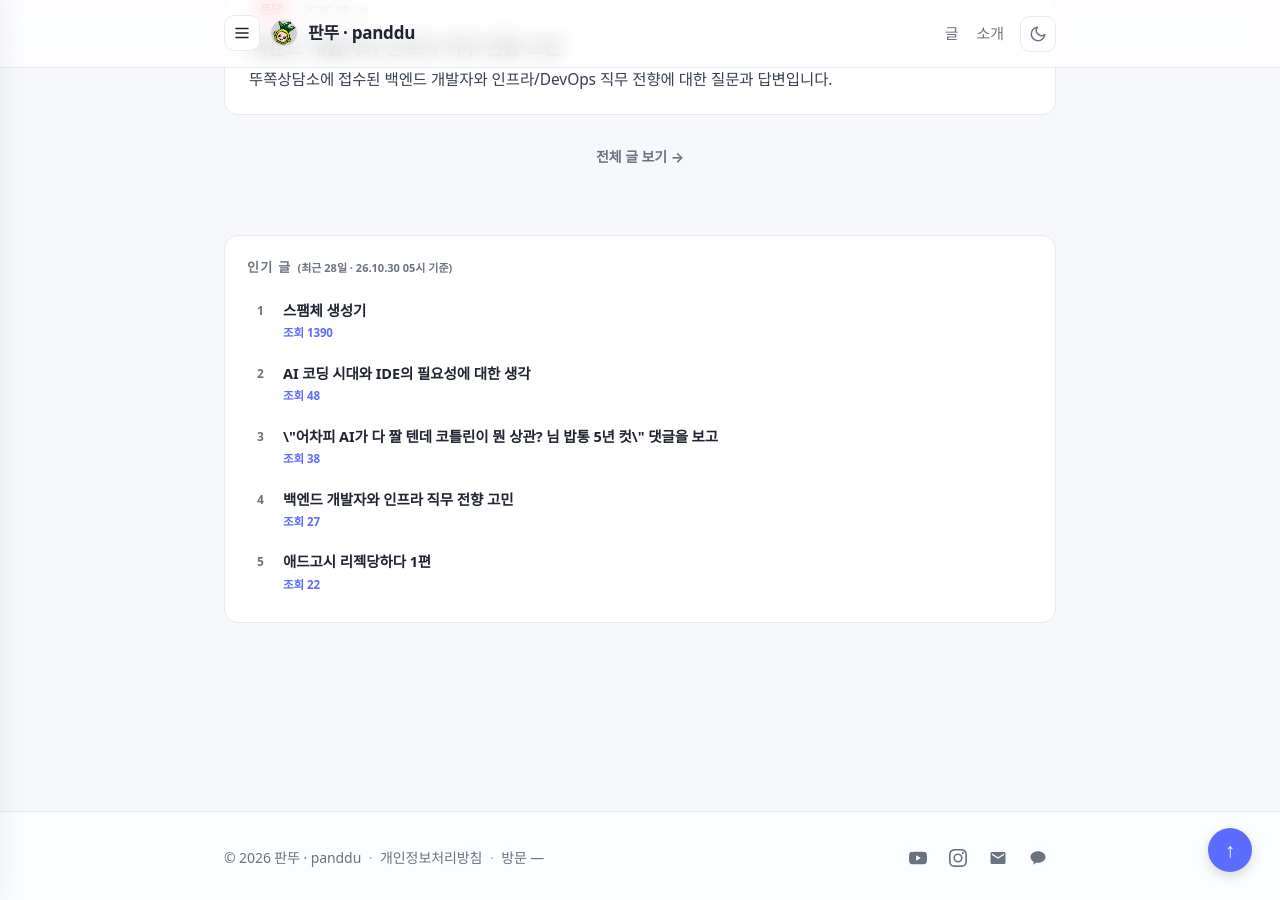
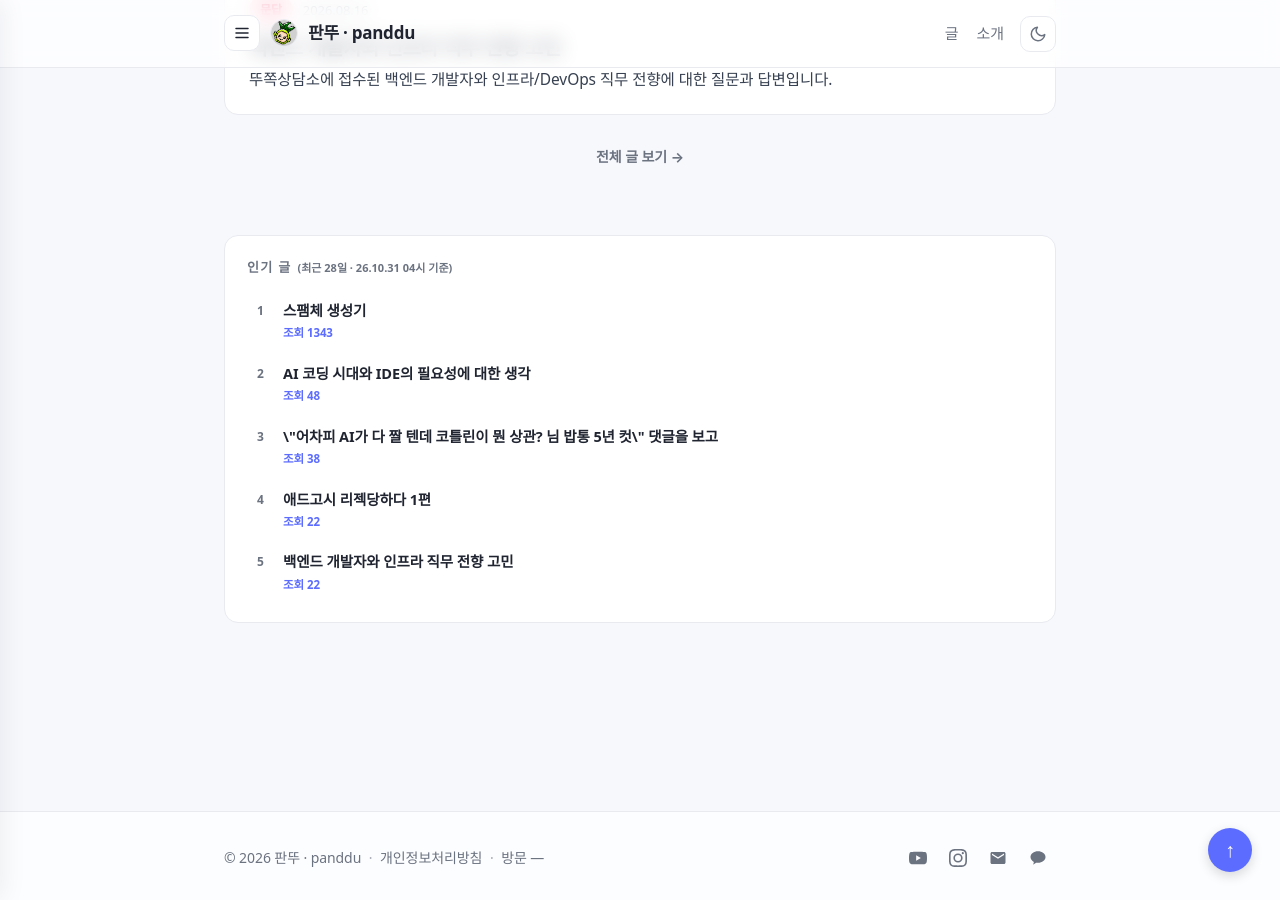
Before and after one commit to panddu/panddu.github.io, a Jekyll site: the page built from index.html, in a window 1280 px wide and 900 px high, scrolled down 2017 px. Built offline with Jekyll 4.4.1, drawn with Linux system fonts in a browser that asks for light colours; some web fonts are replaced.

Commit message:
chore: update popular posts

```diff
--- a/_data/popular_posts.json
+++ b/_data/popular_posts.json
@@ -1,11 +1,11 @@
 {
-  "generated_at": "2026-10-30T05:03:57+09:00",
+  "generated_at": "2026-10-31T04:50:34+09:00",
   "period_days": 28,
   "posts": [
     {
       "title": "스팸체 생성기",
       "url": "/posts/2019/04/spammaker/",
-      "views": 1390
+      "views": 1343
     },
     {
       "title": "AI 코딩 시대와 IDE의 필요성에 대한 생각",
@@ -18,13 +18,13 @@
       "views": 38
     },
     {
+      "title": "애드고시 리젝당하다 1편",
+      "url": "/posts/2026/08/adsense-rejection-diary-1/",
+      "views": 22
+    },
+    {
       "title": "백엔드 개발자와 인프라 직무 전향 고민",
       "url": "/posts/2026/08/backend-and-infra-counsel/",
-      "views": 27
-    },
-    {
-      "title": "애드고시 리젝당하다 1편",
-      "url": "/posts/2026/08/adsense-rejection-diary-1/",
       "views": 22
     }
   ]
```
